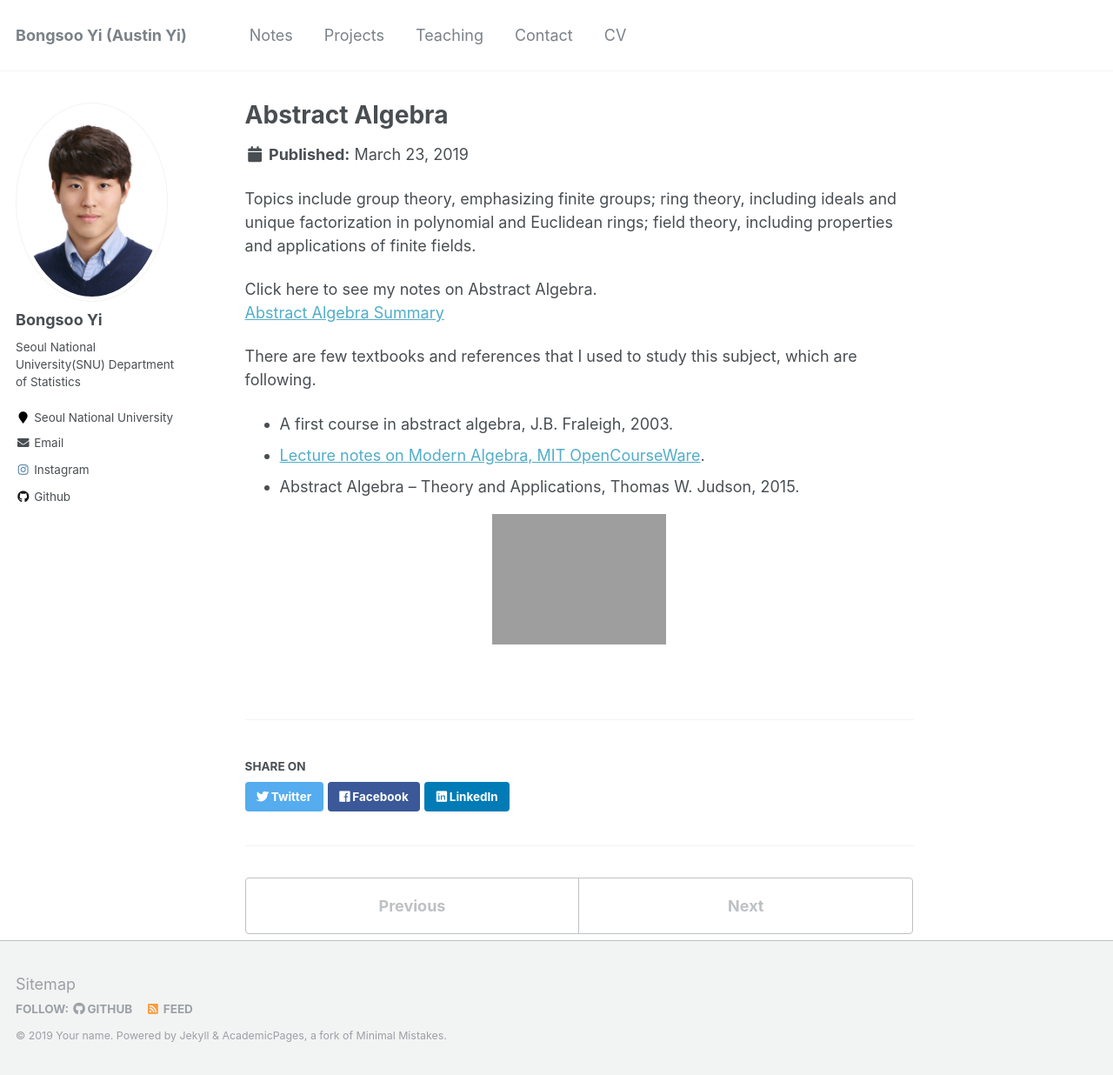
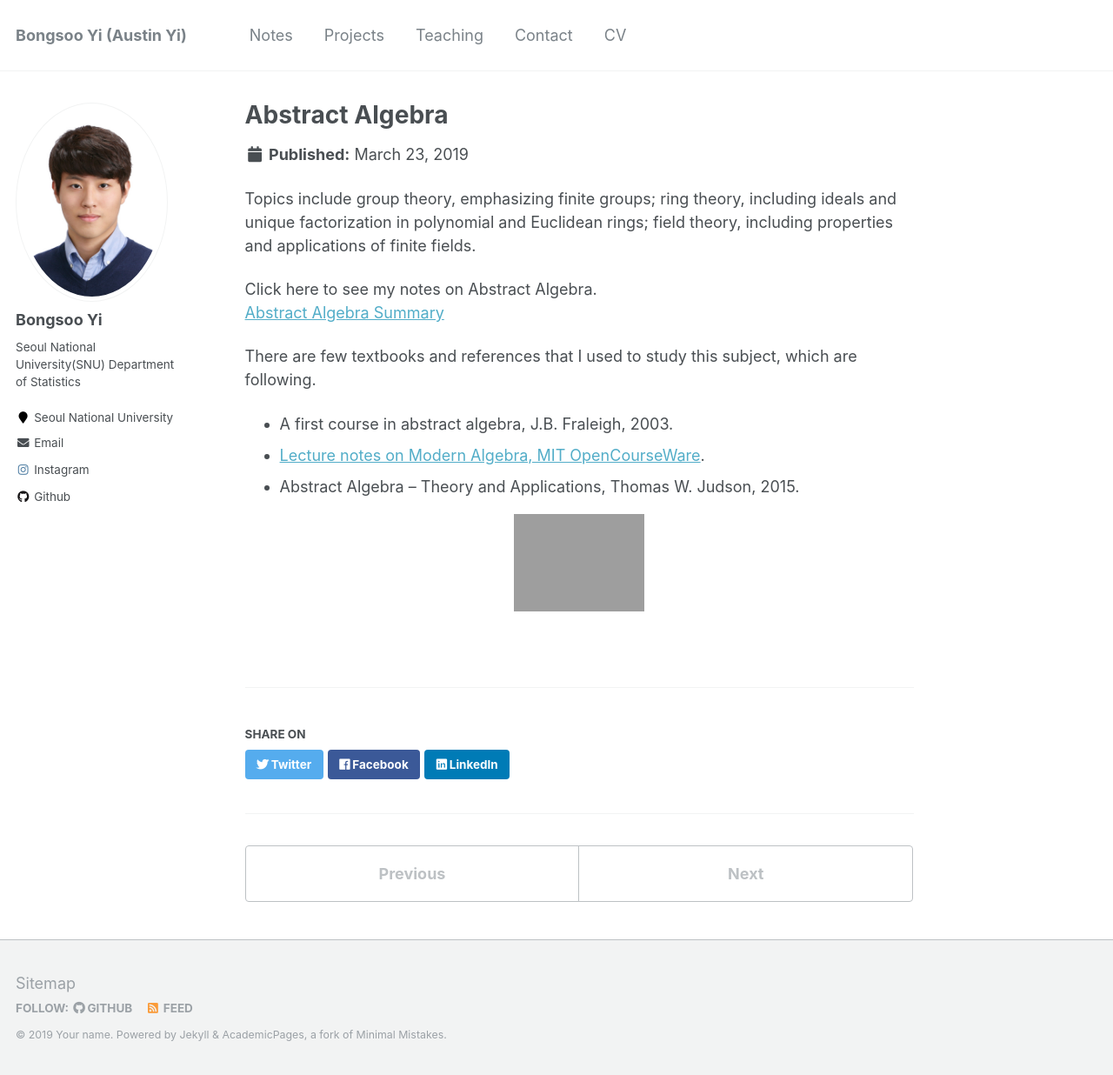
Before and after one commit to austinyi/austinyi.github.io, a Jekyll site: the page built from _publications/2019-03-23-abstractalgebra.md, in a window 1280 px wide and 1236 px high. Shown: the whole window at 87% size. Built offline with Jekyll 4.4.1, drawn with Linux system fonts in a browser that asks for light colours.

Commit message:
Update 2019-03-23-abstractalgebra.md

```diff
--- a/_publications/2019-03-23-abstractalgebra.md
+++ b/_publications/2019-03-23-abstractalgebra.md
@@ -21,6 +21,6 @@ There are few textbooks and references that I used to study this subject, which
 
 <p align="center">
 
-  <img src="http://austinyi.github.io/images/abstract.jpg" style="width:200px;"/>
+  <img src="http://austinyi.github.io/images/abstract.jpg" style="width:150px;"/>
 
 </p>
```
